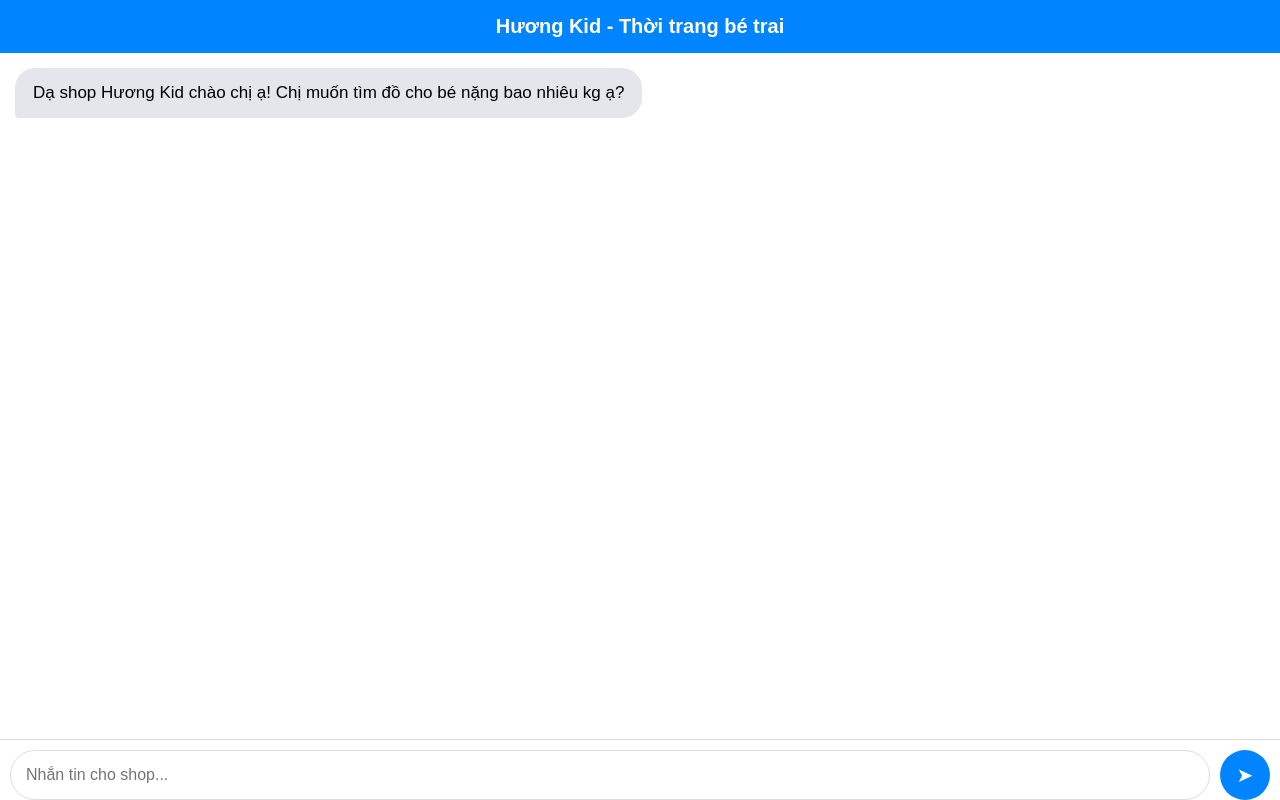
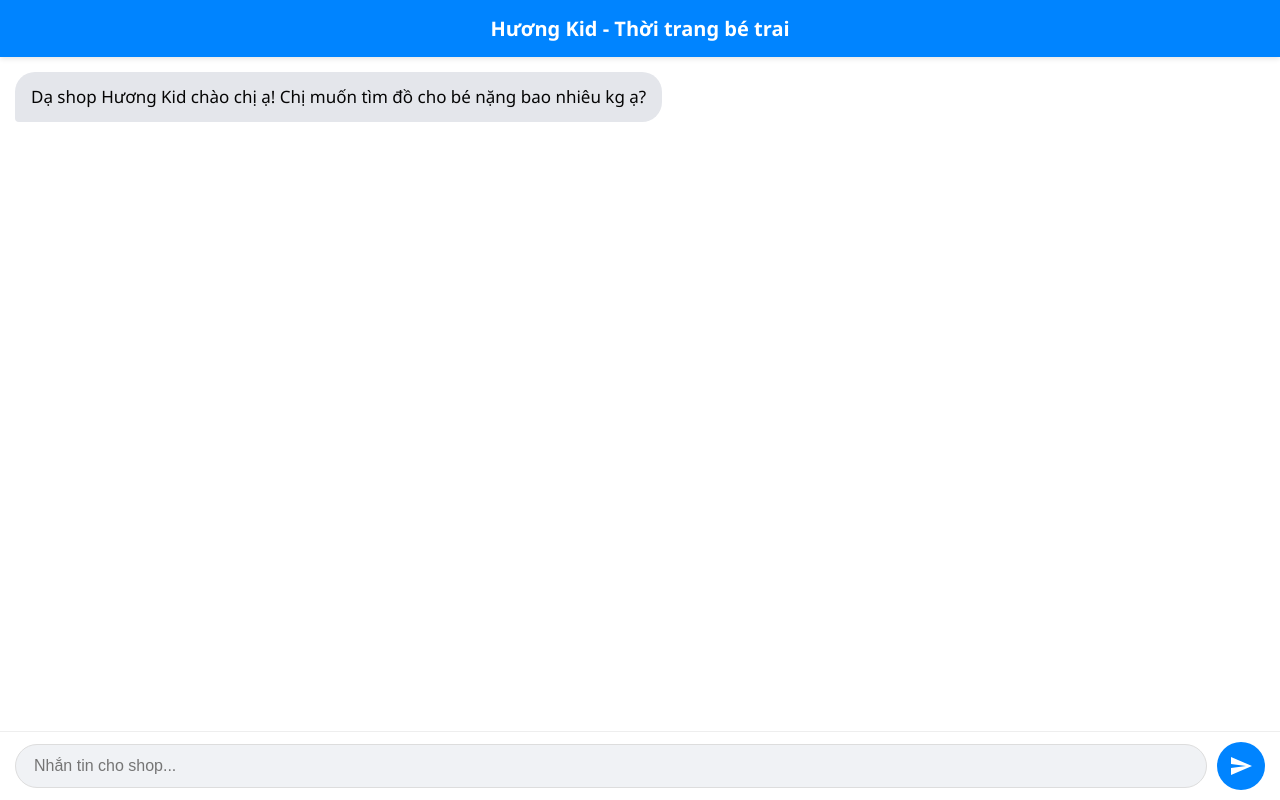
Before and after one commit to pdat7355-hub/chatbot, a website: page public/index.html in a window 1280 px wide. Drawn offline with Linux system fonts and the light colour scheme.

Commit message:
Update index.html

```diff
--- a/public/index.html
+++ b/public/index.html
@@ -5,17 +5,104 @@
     <meta name="viewport" content="width=device-width, initial-scale=1.0, maximum-scale=1.0, user-scalable=no">
     <title>Hương Kid - Shop</title>
     <style>
-        * { box-sizing: border-box; }
-        body { font-family: sans-serif; background: #f0f2f5; margin: 0; height: 100vh; display: flex; flex-direction: column; overflow: hidden; }
-        #header { background: #0084ff; color: white; padding: 15px; text-align: center; font-size: 20px; font-weight: bold; }
-        #messages { flex: 1; overflow-y: auto; padding: 15px; display: flex; flex-direction: column; gap: 15px; background: white; }
-        .msg { max-width: 85%; padding: 12px 18px; border-radius: 20px; font-size: 17px; line-height: 1.5; }
+        * { box-sizing: border-box; -webkit-tap-highlight-color: transparent; }
+        body {
+            font-family: 'Segoe UI', Roboto, Helvetica, Arial, sans-serif;
+            background-color: #f0f2f5;
+            margin: 0;
+            padding: 0;
+            height: 100vh;
+            display: flex;
+            flex-direction: column;
+            overflow: hidden;
+        }
+
+        /* Header cố định chữ to */
+        #header {
+            background: #0084ff;
+            color: white;
+            padding: 15px;
+            text-align: center;
+            font-weight: bold;
+            font-size: 20px;
+            box-shadow: 0 2px 5px rgba(0,0,0,0.1);
+            z-index: 10;
+        }
+
+        /* Khu vực tin nhắn */
+        #messages {
+            flex: 1;
+            overflow-y: auto;
+            padding: 15px;
+            display: flex;
+            flex-direction: column;
+            gap: 15px;
+            background: #ffffff;
+            -webkit-overflow-scrolling: touch;
+        }
+
+        /* Bong bóng chat */
+        .msg {
+            max-width: 85%;
+            padding: 12px 16px;
+            border-radius: 20px;
+            font-size: 17px;
+            line-height: 1.5;
+            word-wrap: break-word;
+            position: relative;
+        }
         .user { align-self: flex-end; background: #0084ff; color: white; border-bottom-right-radius: 4px; }
-        .bot { align-self: flex-start; background: #e4e6eb; color: black; border-bottom-left-radius: 4px; }
-        img { width: 100%; border-radius: 10px; margin-top: 10px; display: block; }
-        #input-area { padding: 10px; display: flex; background: white; border-top: 1px solid #ddd; padding-bottom: env(safe-area-inset-bottom); }
-        input { flex: 1; border: 1px solid #ddd; padding: 15px; border-radius: 30px; font-size: 16px; outline: none; }
-        button { background: #0084ff; color: white; border: none; width: 50px; height: 50px; border-radius: 50%; margin-left: 10px; font-size: 20px; }
+        .bot { align-self: flex-start; background: #e4e6eb; color: #050505; border-bottom-left-radius: 4px; }
+
+        /* Hiển thị hình ảnh trong chat */
+        .chat-img {
+            width: 100%;
+            max-width: 250px;
+            border-radius: 12px;
+            margin-top: 8px;
+            display: block;
+            box-shadow: 0 2px 8px rgba(0,0,0,0.15);
+            cursor: pointer;
+        }
+
+        /* Khu vực nhập liệu tối ưu di động */
+        #input-area {
+            padding: 10px 15px;
+            border-top: 1px solid #eee;
+            display: flex;
+            background: white;
+            align-items: center;
+            padding-bottom: calc(10px + env(safe-area-inset-bottom));
+        }
+
+        input {
+            flex: 1;
+            border: 1px solid #ddd;
+            padding: 12px 18px;
+            border-radius: 25px;
+            outline: none;
+            font-size: 16px; /* Để ko bị zoom trên iPhone */
+            background: #f0f2f5;
+        }
+
+        /* Nút gửi to dễ bấm */
+        button {
+            background: #0084ff;
+            color: white;
+            border: none;
+            width: 48px;
+            height: 48px;
+            border-radius: 50%;
+            margin-left: 10px;
+            cursor: pointer;
+            display: flex;
+            align-items: center;
+            justify-content: center;
+            flex-shrink: 0;
+        }
+        button:active { transform: scale(0.9); }
+        button svg { width: 24px; height: 24px; fill: white; }
+
     </style>
 </head>
 <body>
@@ -23,30 +110,49 @@
     <div id="messages"></div>
     <div id="input-area">
         <input type="text" id="userInput" placeholder="Nhắn tin cho shop..." autocomplete="off">
-        <button id="sendBtn">➤</button>
+        <button id="sendBtn">
+            <svg viewBox="0 0 24 24"><path d="M2.01 21L23 12 2.01 3 2 10l15 2-15 2z"></path></svg>
+        </button>
     </div>
+
     <script>
         const messageContainer = document.getElementById('messages');
         const input = document.getElementById('userInput');
         const btn = document.getElementById('sendBtn');
 
+        // Hàm thêm tin nhắn vào màn hình
         function addMsg(text, sender) {
             const div = document.createElement('div');
             div.className = 'msg ' + sender;
-            let content = text.replace(/\n/g, '<br>');
-            // Biến mã ảnh thành thẻ img
-            content = content.replace(/!\[img\]\((.*?)\)/g, '<img src="$1">');
-            div.innerHTML = content;
+
+            // 1. Xử lý xuống dòng
+            let formattedText = text.replace(/\n/g, '<br>');
+
+            // 2. TÌM VÀ BIẾN MÃ ![img](url) THÀNH THẺ ẢNH THẬT
+            const imgRegex = /!\[img\]\((.*?)\)/g;
+            formattedText = formattedText.replace(imgRegex, (match, url) => {
+                return `<img src="${url}" class="chat-img" onclick="window.open('${url}', '_blank')">`;
+            });
+
+            div.innerHTML = formattedText;
             messageContainer.appendChild(div);
-            messageContainer.scrollTop = messageContainer.scrollHeight;
+
+            // Cuộn xuống tin nhắn mới nhất
+            messageContainer.scrollTo({
+                top: messageContainer.scrollHeight,
+                behavior: 'smooth'
+            });
         }
 
         async function sendMessage() {
             const text = input.value.trim();
             if (!text) return;
+
             addMsg(text, 'user');
             input.value = '';
-            input.blur(); // Ẩn bàn phím mobile sau khi gửi
+            input.blur(); // Thu bàn phím trên điện thoại
+
+            try {
                 const res = await fetch('/chat', {
                     method: 'POST',
                     headers: { 'Content-Type': 'application/json' },
@@ -54,10 +160,23 @@
                 });
                 const data = await res.json();
                 addMsg(data.reply, 'bot');
+            } catch (e) {
+                addMsg("Dạ, hệ thống đang bận tí, chị nhắn lại sau nha!", 'bot');
             }
+        }
+
+        // Sự kiện click nút gửi
         btn.onclick = sendMessage;
-        input.onkeypress = (e) => { if(e.key === 'Enter') sendMessage(); };
-        window.onload = () => addMsg("Dạ shop Hương Kid chào chị ạ! Chị muốn tìm đồ cho bé nặng bao nhiêu kg ạ?", 'bot');
+
+        // Sự kiện nhấn Enter
+        input.onkeypress = (e) => {
+            if (e.key === 'Enter') sendMessage();
+        };
+
+        // Lời chào khi vừa mở web
+        window.onload = () => {
+            addMsg("Dạ shop Hương Kid chào chị ạ! Chị muốn tìm đồ cho bé nặng bao nhiêu kg ạ?", 'bot');
+        };
     </script>
 </body>
 </html>
```
Lines whose indentation alone changed are shown as unchanged.
